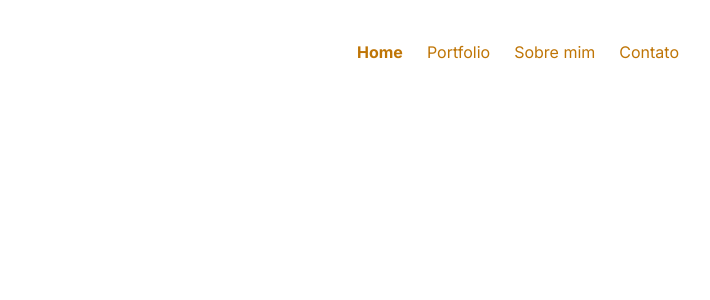
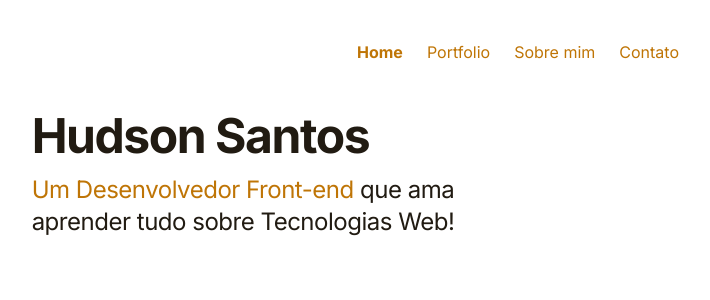
Before and after one commit to hudsonsamuelsantos/portfolio, a React (Vite) app: page / in a window 1280 px wide. Shown: the top 300 px of the page, without its empty margins (397-1107 px from the left). Built offline with nearby package versions, Linux system fonts and the light colour scheme.

Commit message:
presentation

```diff
--- a/src/App.tsx
+++ b/src/App.tsx
@@ -1,6 +1,7 @@
 import styles from "./app.module.css"
 
 import { Nav } from "./components/nav"
+import { Presentation } from "./components/presentation"
 
 function App() {
   return (
@@ -11,6 +12,10 @@ function App() {
             <Nav />
           </nav>
         </header>
+
+        <main>
+          <Presentation />
+        </main>
       </div>
     </div>
   )
--- a/src/app.module.css
+++ b/src/app.module.css
@@ -5,8 +5,16 @@
     height: 100vh;
 }
 
+.app main {
+    display: flex;
+    flex-direction: column;
+    align-items: center;
+
+    margin-top: 42px;
+}
+
 .container {
-    width: 1280px;
+    width: 80rem;
     height: 100%;
 }
 
@@ -14,5 +22,5 @@
     display: flex;
     justify-content: flex-end;
     padding-right: 204px;
-    padding-top: 40px;
+    margin-top: 40px;
 }
--- /dev/null
+++ b/src/components/presentation.module.css
@@ -0,0 +1,38 @@
+.presentation {
+    display: flex;
+    flex-direction: column;
+    align-items: flex-start;
+
+    width: max-content;
+}
+
+.name {
+    font-family: 'Inter';
+    font-style: normal;
+    font-weight: 700;
+    font-size: 48px;
+    line-height: 125%;
+
+    letter-spacing: -0.03em;
+
+    height: 60px;
+
+    margin-bottom: 8px;
+
+    color: #211B12;
+}
+
+.bio {
+    font-family: 'Inter';
+    font-weight: 400;
+    font-size: 24px;
+    line-height: 32px;
+
+    letter-spacing: -0.02em;
+
+    color: #211B12;
+}
+
+.bio span {
+    color: #BF7506;
+}
--- /dev/null
+++ b/src/components/presentation.tsx
@@ -0,0 +1,11 @@
+import styles from "./presentation.module.css"
+
+export function Presentation() {
+    return (
+        <div className={styles.presentation}>
+            <h1 className={styles.name}>Hudson Santos</h1>
+
+            <p className={styles.bio}><span>Um Desenvolvedor Front-end</span> que ama <br /> aprender tudo sobre Tecnologias Web!</p>
+        </div>
+    )
+}
```
